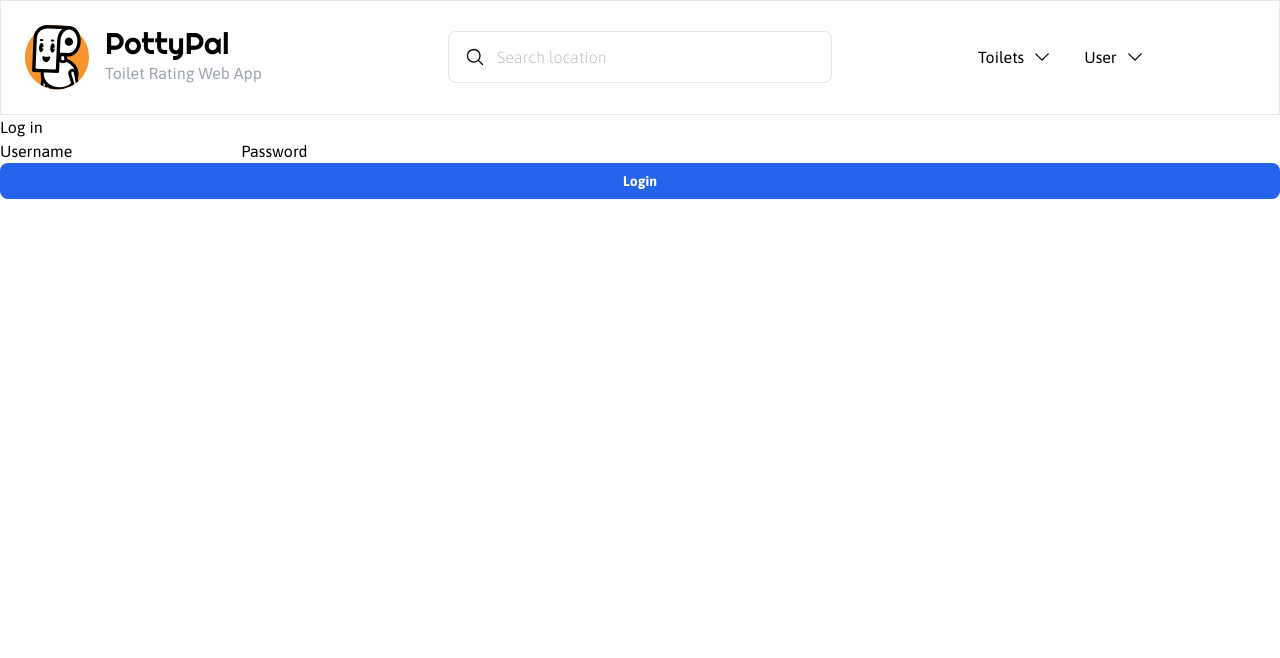
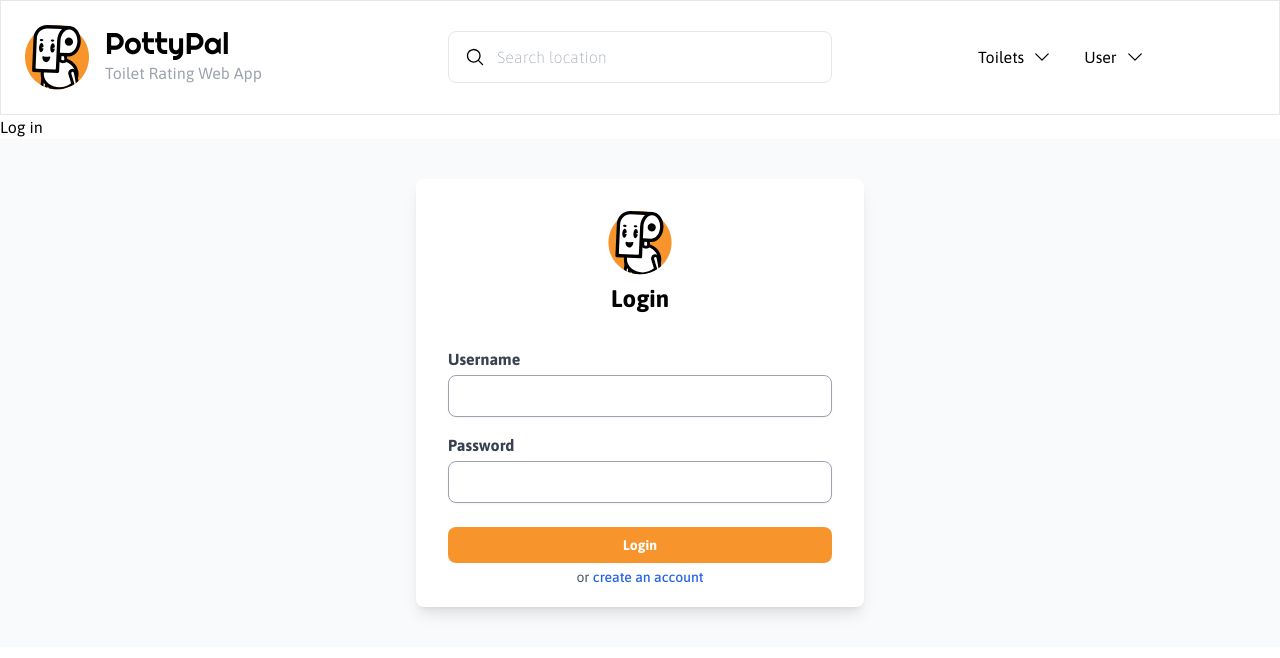
Before and after one commit to AmberG31/Potty-pal, a React (Create React App) app in the folder frontend/: page /login in a window 1280 px wide. Shown: the top 658 px of the page. Built offline with nearby package versions, Linux system fonts and the light colour scheme.

Commit message:
Styling for LoginForm

```diff
--- a/frontend/src/components/loginForm/LoginForm.jsx
+++ b/frontend/src/components/loginForm/LoginForm.jsx
@@ -1,6 +1,6 @@
 import React, { useContext, useRef } from 'react';
 import axios from 'axios';
-import { useNavigate } from 'react-router-dom';
+import { useNavigate, Link } from 'react-router-dom';
 import { AuthContext } from '../../context/AuthContext';
 
 function LoginForm() {
@@ -26,9 +26,19 @@ function LoginForm() {
   };
 
   return (
-    <div>
+    <div className="flex items-center justify-center bg-gray-50 px-4 py-10 ">
+      <div className=" w-full max-w-md rounded-lg bg-white shadow-lg">
+        <div className="mt-4 py-4 text-center">
+          <img src="/mini-logo.svg" alt="logo" className="mx-auto h-16 w-16" />
+          <h2 className="mt-2 text-2xl font-bold">Login</h2>
+        </div>
+        <div className="px-8 py-4">
           <form onSubmit={handleSubmit}>
-        <label htmlFor="username">
+            <div className="mb-4">
+              <label
+                htmlFor="username"
+                className="mb-2 block font-bold text-gray-700"
+              >
                 Username
                 <input
                   type="text"
@@ -36,9 +46,15 @@ function LoginForm() {
                   ref={usernameRef}
                   autoComplete="username"
                   required
+                  className="form-input w-full rounded-lg border border-gray-400 px-4 py-2 focus:outline-none"
                 />
               </label>
-        <label htmlFor="password">
+            </div>
+            <div className="mb-6">
+              <label
+                htmlFor="password"
+                className="mb-2 block font-bold text-gray-700"
+              >
                 Password
                 <input
                   type="password"
@@ -46,16 +62,29 @@ function LoginForm() {
                   ref={passwordRef}
                   autoComplete="current-password"
                   required
+                  className="form-input w-full rounded-lg border border-gray-400 px-4 py-2 focus:outline-none"
                 />
               </label>
+            </div>
             <button
-          className="w-full rounded-lg bg-blue-600 p-2 text-sm font-bold text-white transition-all hover:bg-blue-500 disabled:bg-gray-500"
+              className="w-full rounded-lg bg-primary px-4 py-2 text-sm font-bold text-white  disabled:bg-gray-500"
               type="submit"
               id="submit-login"
             >
               Login
             </button>
           </form>
+          <p className="py-1 text-center text-sm text-gray-600">
+            <span>or </span>
+            <Link
+              to="/signup"
+              className="font-medium text-blue-600 hover:text-primary"
+            >
+              create an account
+            </Link>
+          </p>
+        </div>
+      </div>
     </div>
   );
 }
```
Lines whose indentation alone changed are shown as unchanged.
